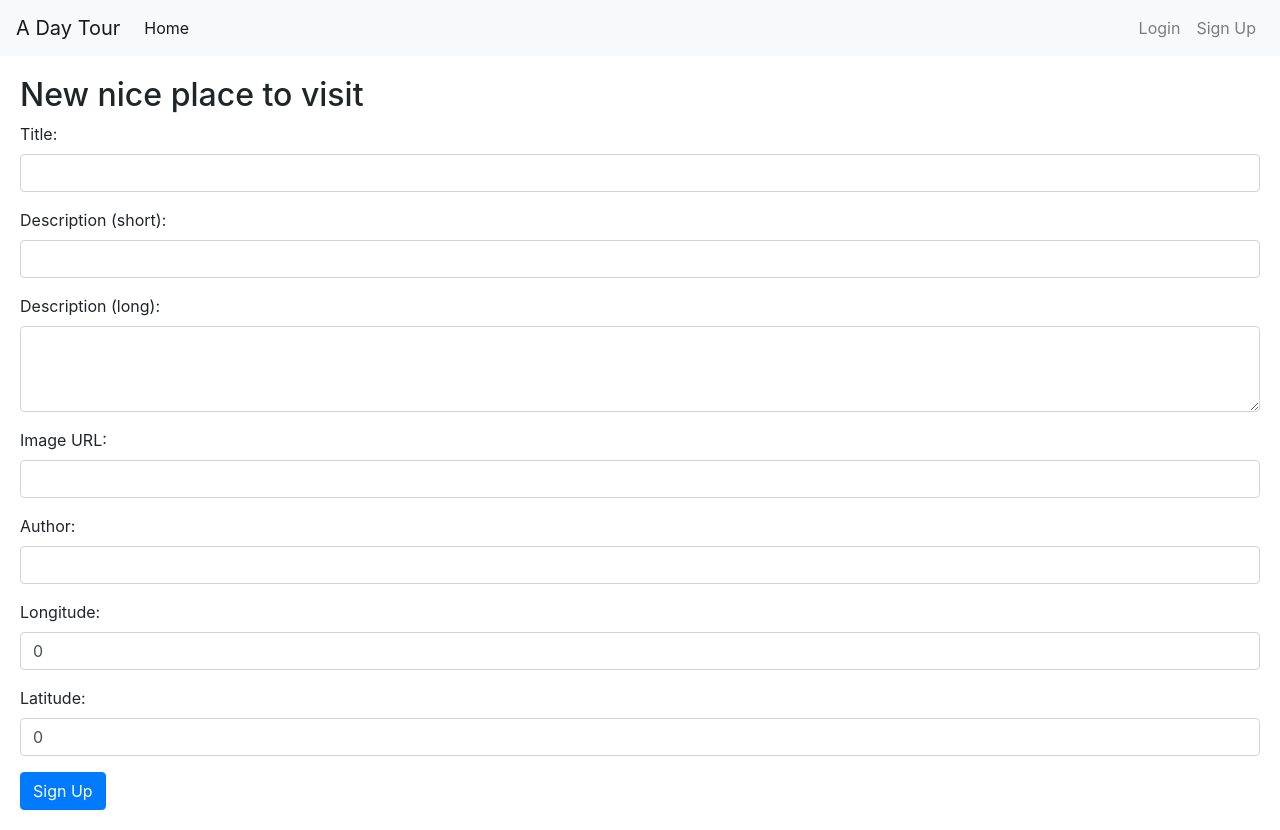
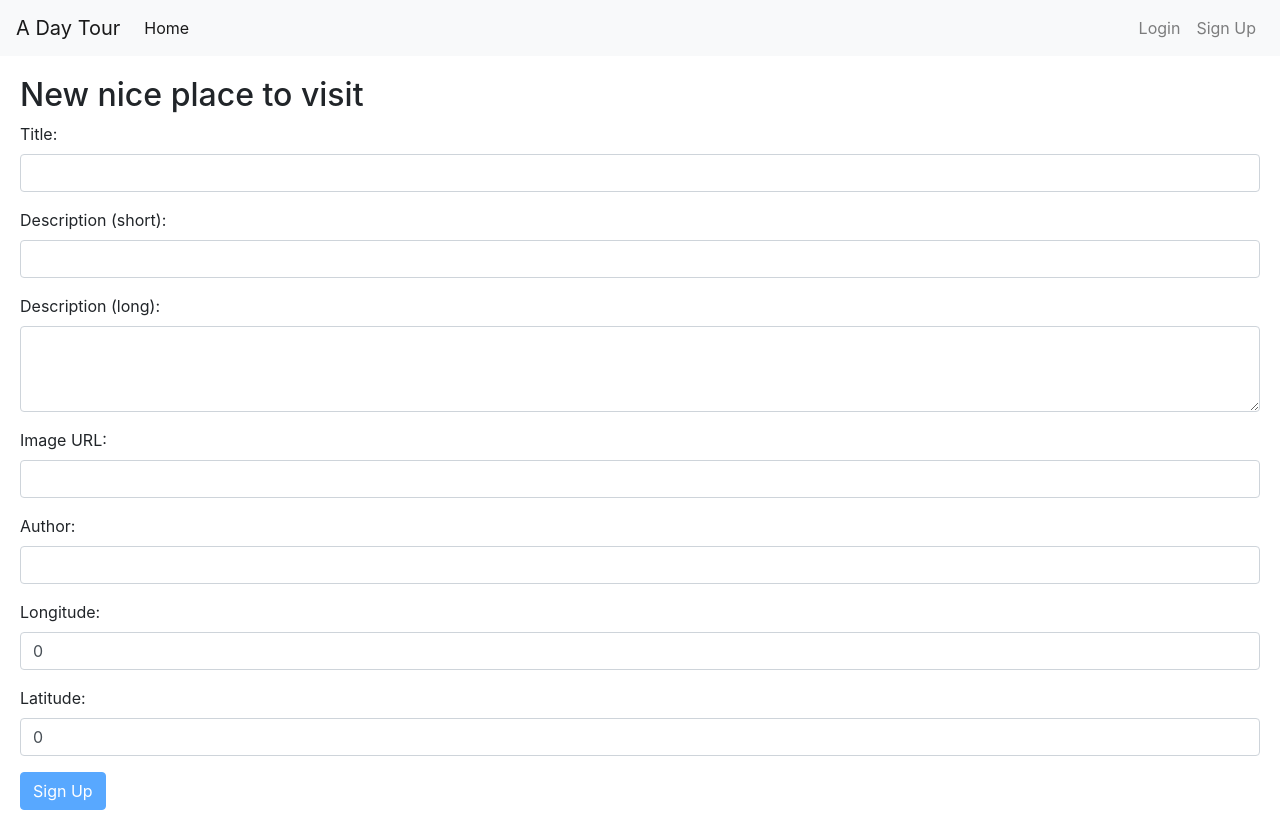
Before and after one commit to LachezarTomov/adaytour, a React (Create React App) app: page /newplace in a window 1280 px wide. Built offline with nearby package versions, Linux system fonts and the light colour scheme; what react-google-maps would draw is missing.

Commit message:
Fixed an error in dev console

```diff
--- a/src/components/common/Navigation.jsx
+++ b/src/components/common/Navigation.jsx
@@ -22,6 +22,7 @@ export default class Navigation extends Component {
 
     logout = () => {
         observer.trigger(observer.events.loginUser, DEFAULT_STATE);
+        observer.trigger(observer.events.notification, {type: 'success', message: 'Logged out successfully'});
 
         requester.post('user', '_logout', 'kinvey')
             .then(res => sessionStorage.removeItem('authtoken'))
--- a/src/components/place/NewPlace.jsx
+++ b/src/components/place/NewPlace.jsx
@@ -105,8 +105,8 @@ export default class NewPlace extends Component {
     }
 
     render = () => {
-        const newButton = (<div><input id="btnRegister" value="Sign Up" className="btn btn-primary" type="submit"/></div>);
-        const saveButton = (<div><input id="btnSave" value="Save" className="btn btn-primary" type="submit"/></div>);
+        const newButton = (<div><input disabled={!this.state.formValid} id="btnRegister" value="Sign Up" className="btn btn-primary" type="submit"/></div>);
+        const saveButton = (<div><input disabled={!this.state.formValid} id="btnSave" value="Save" className="btn btn-primary" type="submit"/></div>);
         const newHeader = <h2>New nice place to visit</h2>
         const saveHeader = <h2>Edit a place</h2>
         return (
--- a/src/components/place/PlacesList.jsx
+++ b/src/components/place/PlacesList.jsx
@@ -18,7 +18,6 @@ export default class PlacesList extends Component {
         requester.post('user', 'login', 'basic', {username: "test1", password: "test"})
             .then(res => {
                 sessionStorage.setItem('authtoken', res._kmd.authtoken);
-                this.getPlaces();
             })
             .catch(res => {
                 observer.trigger(observer.events.notification, {type: 'error', message: res.responseJSON.description});
```
